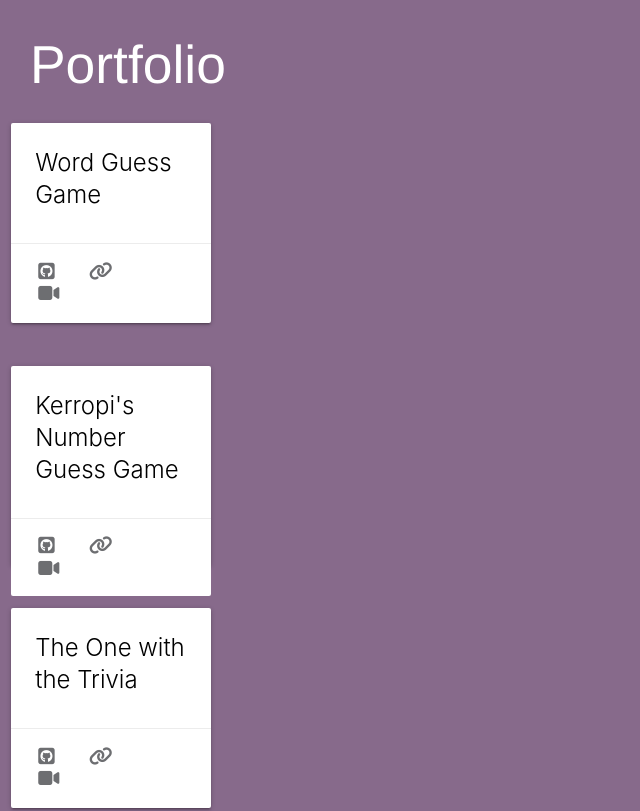
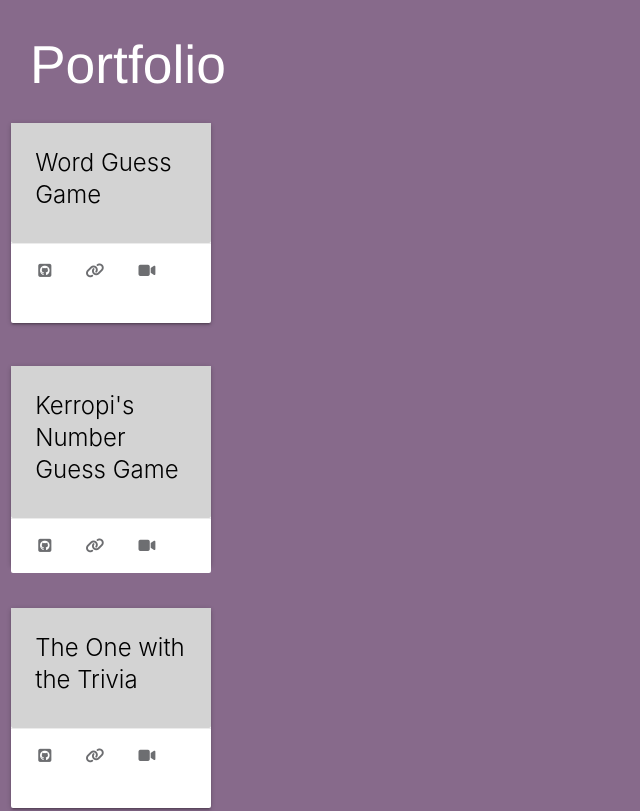
Before and after one commit to kalargent/ReactPortfolio, a React (Create React App) app: page / in a window 1280 px wide. Shown: the part 1600-2411 px from the top of the page, without its empty margins (0-640 px from the left). Built offline with nearby package versions, Linux system fonts and the light colour scheme.

Commit message:
additional styling for the cards

```diff
--- a/src/components/ProjectCard/index.js
+++ b/src/components/ProjectCard/index.js
@@ -13,9 +13,9 @@ function ProjectCard(props) {
           </div>
 
           <div className="card-action">
-           <a href={props.git} target="blank"> <i class="fab fa-github-square fa-lg"></i></a>
-           <a href={props.prod} target="blank"> <i class="fas fa-link fa-lg"></i></a>
-           <a href={props.video}> <i class="fas fa-video fa-lg"></i></a>
+           <a href={props.git} target="blank"> <i class="fab fa-github-square fa-md"></i></a>
+           <a href={props.prod} target="blank"> <i class="fas fa-link fa-md"></i></a>
+           <a href={props.video}> <i class="fas fa-video fa-md"></i></a>
           </div>
         </div>
       </div>
--- a/src/components/ProjectCard/style.css
+++ b/src/components/ProjectCard/style.css
@@ -12,7 +12,7 @@
     box-shadow: -1px 10px 29px 0px rgba(0,0,0,0.8);
   }
 
-.card > .img-container {
+/* .card > .img-container {
     height: 100%;
     overflow: hidden;
     text-align: center;
@@ -21,7 +21,15 @@
   }
   .card > .img-container > img {
     width: 100%
-  }
+  } */
+
+.card-content {
+  background-color: #D3D3D3
+}
+
+  .card-action {
+  padding: 10px;
+}
 
   .fa-github-square {
     padding:3px;
```
